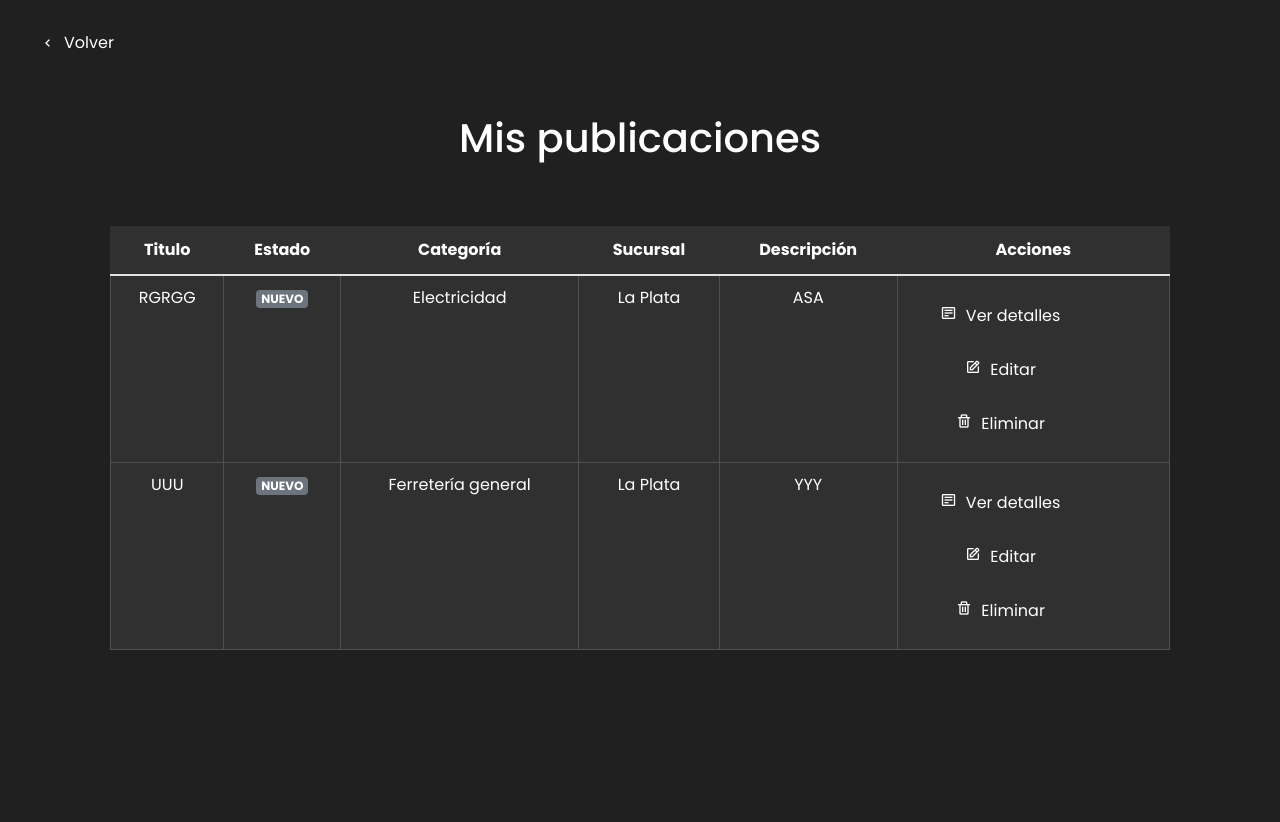
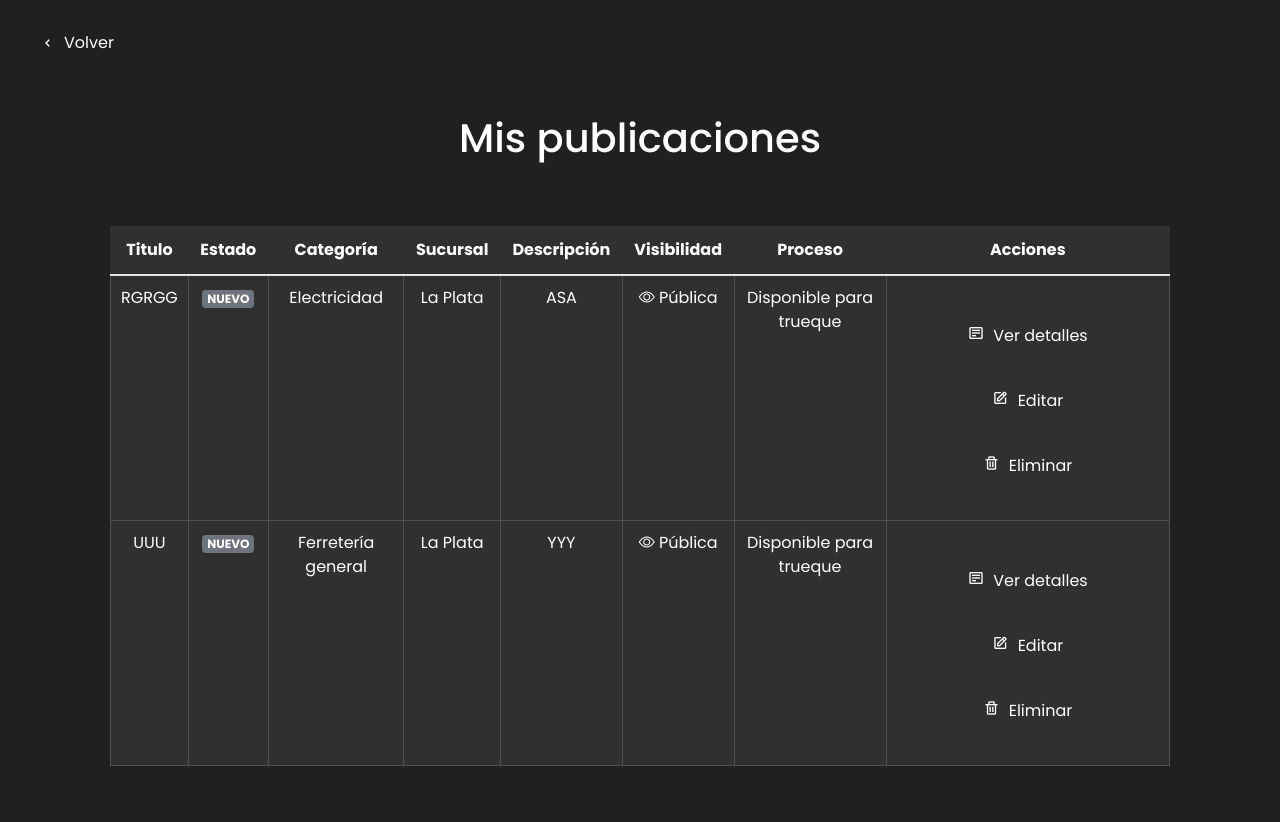
Before and after one commit to gretoide/Ferreplus, a Django app: template ferreplus/templates/vista_usuario/mis_publicaciones.html in a window 1280 px wide. Before the commit the page ends 650 px from the top, so only its background shows below. Run offline with Django 5.2, Linux system fonts and the light colour scheme; the template is opened without the code that fills it: values that come from a table or form of the project are taken from there, others are empty; data comes from the database, SQL or seed files in the repository; some libraries are stand-ins or nearby versions.

Commit message:
Tablas update

```diff
--- a/ferreplus/templates/vista_usuario/mis_publicaciones.html
+++ b/ferreplus/templates/vista_usuario/mis_publicaciones.html
@@ -39,6 +39,8 @@
                     <th class="text-center">Categoría</th>
                     <th class="text-center">Sucursal</th>
                     <th class="text-center">Descripción</th>
+                    <th class="text-center">Visibilidad</th>
+                    <th class="text-center">Proceso</th>
                     <th class="text-center">Acciones</th> <!-- Nueva columna para botones de acción -->
                 </thead>
                 {% for publicacion in publicaciones %}
@@ -51,8 +53,21 @@
                     <td class="text-center">{{ publicacion.sucursal.nombre }}</td>
                     <td class="text-center">{{ publicacion.descripcion }}</td>
                     <td class="text-center">
+                        {% if publicacion.es_privada %}
+                        <i class="bi bi-eye-slash"></i> Privada
+                        {% else %}
+                        <i class="bi bi-eye"></i> Pública
+                        {% endif %}
+                    </td>
+                    <td class="text-center">
+                        {% if publicacion.parte_oferta %}
+                            Ofrecida en trueque
+                        {% else %}
+                            Disponible para trueque
+                        {% endif %}
+                    <td class="text-center">
                         <div class="d-flex">
-                            <div class="btn-group-vertical">
+                            <div class="mb-3 text-center">
                                 <button class="btn btn-primary" data-toggle="modal" data-target="#detallesPublicacionModal{{ publicacion.id }}">
                                     <i class='bx bx-detail'></i>
                                     <span>Ver detalles</span>
@@ -129,6 +144,14 @@
                     <h6>Descripción</h6>
                     <span>{{ publicacion.descripcion }}</span>
                 </div>
+                <div class="mb-3">
+                    <h6>Visibilidad</h6>
+                    {% if publicacion.es_privada %}
+                    <i class="bi bi-eye-slash"></i> Privada
+                    {% else %}
+                    <i class="bi bi-eye"></i> Pública
+                    {% endif %}
+                </div>
                 <!-- Agrega más detalles aquí -->
             </div>
         </div>
```
